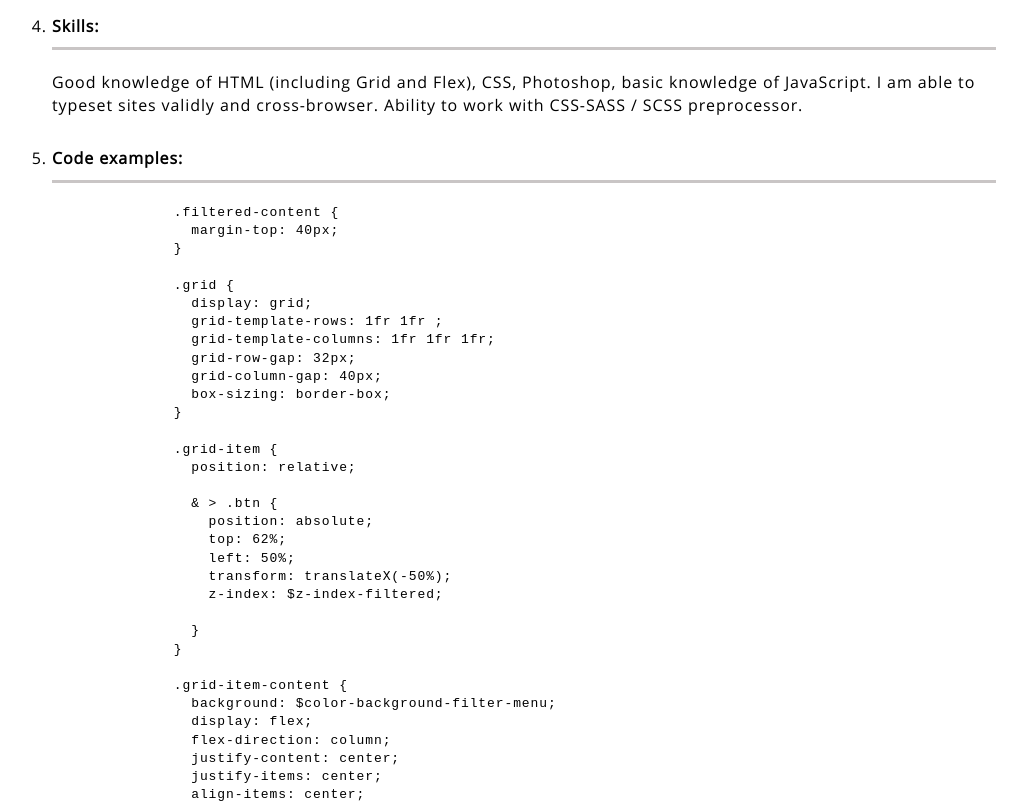
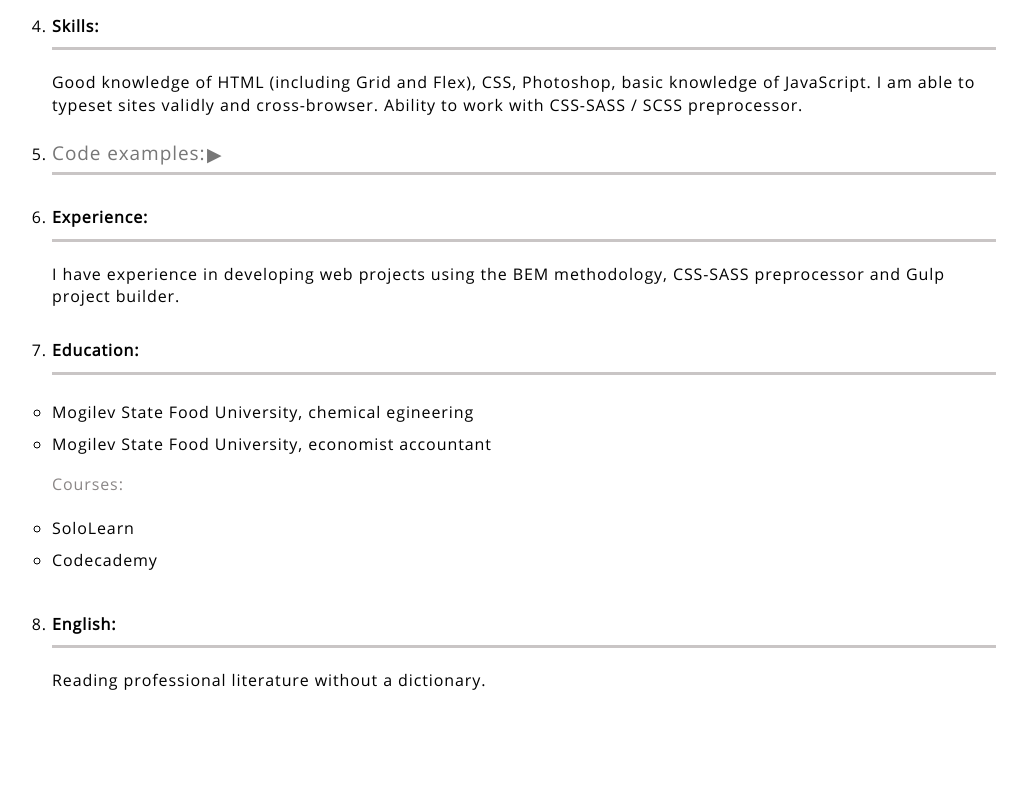
Before and after one commit to MarinaLitueva/rsschool-cv, a plain HTML site: page index.html in a window 1280 px wide. Shown: the part 500-1303 px from the top of the page, without its empty margins (136-1163 px from the left). After the commit the page ends 1208 px from the top, so only its background shows below. Drawn offline with Linux system fonts and the light colour scheme.

Commit message:
fix index.html location

```diff
--- a/src/index.html
+++ b/index.html
@@ -4,7 +4,7 @@
 <head>
   <meta charset="UTF-8" />
   <title>Title</title>
-  <link rel="stylesheet" href="styles.css" />
+  <link rel="stylesheet" href="src/styles.css" />
   <meta name="viewport" content="width=device-width, initial-scale=1" />
 </head>
 
@@ -15,7 +15,7 @@
         <li>
           <h1>Marina Litueva</h1>
           <svg class="icon">
-            <use xlink:href="icons/girl.svg#girl"></use>
+            <use xlink:href="src/icons/girl.svg#girl"></use>
           </svg>
         </li>
         <li>
@@ -38,14 +38,13 @@
           <p>Good knowledge of HTML (including Grid and Flex), CSS, Photoshop, basic knowledge of JavaScript. I am able
             to typeset sites validly and cross-browser. Ability to work with CSS-SASS / SCSS preprocessor.</p>
         </li>
-        <li>
-          <h4 class="heading">Code examples:</h4>
-          <p>
-            <pre>
-              .filtered-content {
+        <li class="ac-container">
+          <input id="ac-1" name="accordion-1" type="checkbox" />
+          <label for="ac-1">Code examples:</label>
+          <article class="ac-code">
+            <pre>.filtered-content {
                   margin-top: 40px;
                   }
-
                   .grid {
                     display: grid;
                     grid-template-rows: 1fr 1fr ;
@@ -85,7 +84,7 @@
                   @media (max-width: $mobile) {
                     .grid {
                     display: flex;
-                  flex-direction: column;
+                    lex-direction: column;
                     }
 
                     .grid-item {
@@ -97,7 +96,7 @@
                     }
                   }
                 </pre>
-          </p>
+          </article>
         </li>
         <li>
           <h4 class="heading">Experience:</h4>
--- a/src/styles.css
+++ b/src/styles.css
@@ -53,3 +53,65 @@ h1 {
     height: 100px;
     width: 100px;
 }
+
+.ac-container {
+    max-width: 1024px;
+    margin: 0px auto;
+    border-bottom: 3px solid #c9c5c5;
+}
+
+.ac-container label{
+    padding: 5px 0px;
+    position: relative;
+    z-index: 20;
+    display: block;
+    height: 30px;
+    cursor: pointer;
+    color: #777;
+    line-height: 33px;
+    font-size: 19px;
+
+}
+
+.ac-container input:checked + label,
+.ac-container input:checked + label:hover {
+    background: #c6e1ec;
+    color: #116280;
+}
+
+.ac-container label:after,
+.ac-container input:checked + label:after {
+    background-color: transparent;
+    content: "\25B6";
+    position: absolute;
+    width: 24px;
+    height: 24px;
+    left: 155px;
+    top: 6px ;
+}
+
+.ac-container input:checked + label:after {
+   content: "\25B6";
+   transform: rotate(90deg);
+   top: 15px;
+}
+
+.ac-container input {
+    display: none;
+}
+
+.ac-container article {
+   overflow: hidden;
+   height: 0px;
+   position: relative;
+   z-index: 2;
+}
+
+pre {
+  color: #777;
+  font-size: 14px;
+}
+
+.ac-container input:checked ~ article.ac-code {
+   height: 100%;
+}
```
Lines whose indentation alone changed are shown as unchanged.
